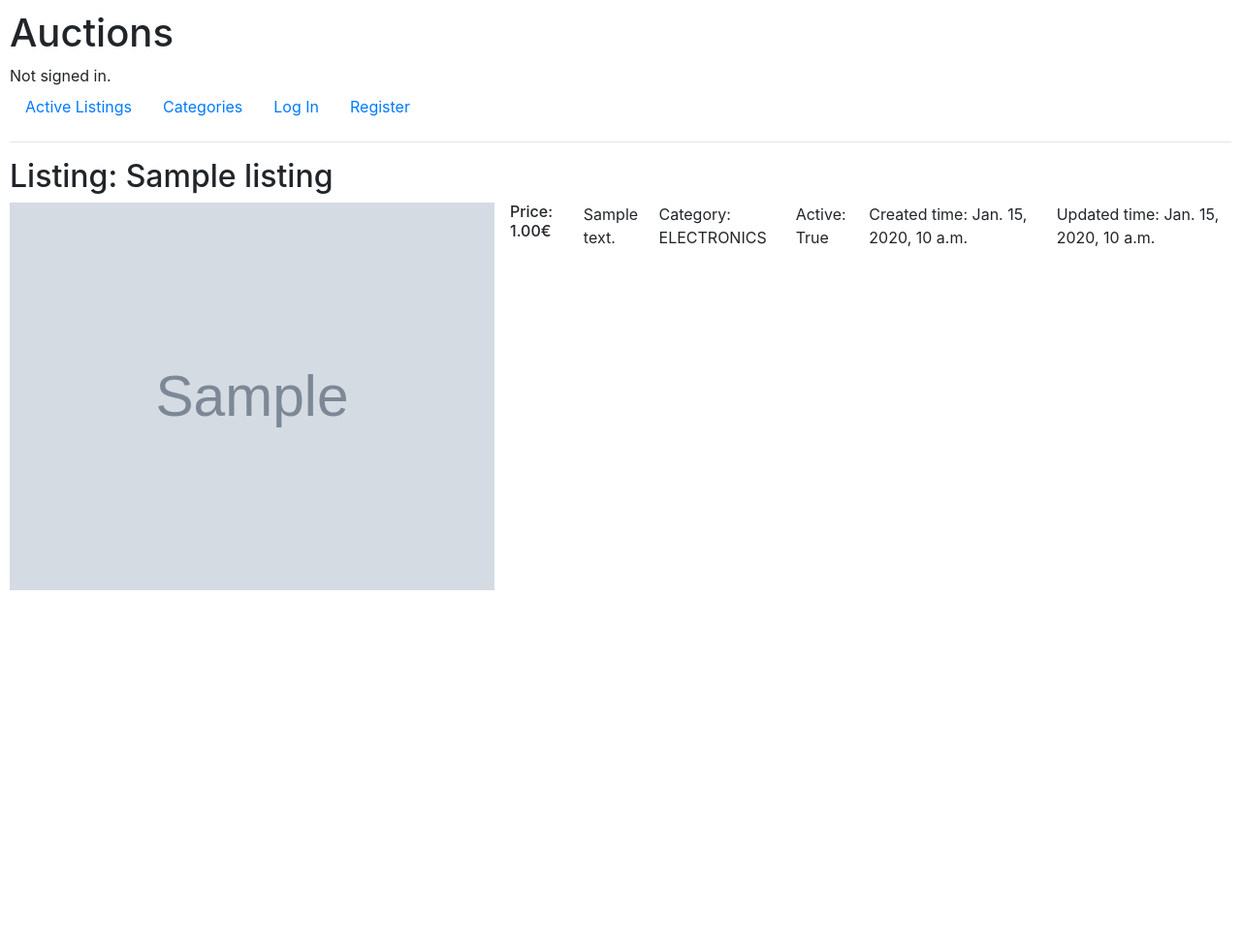
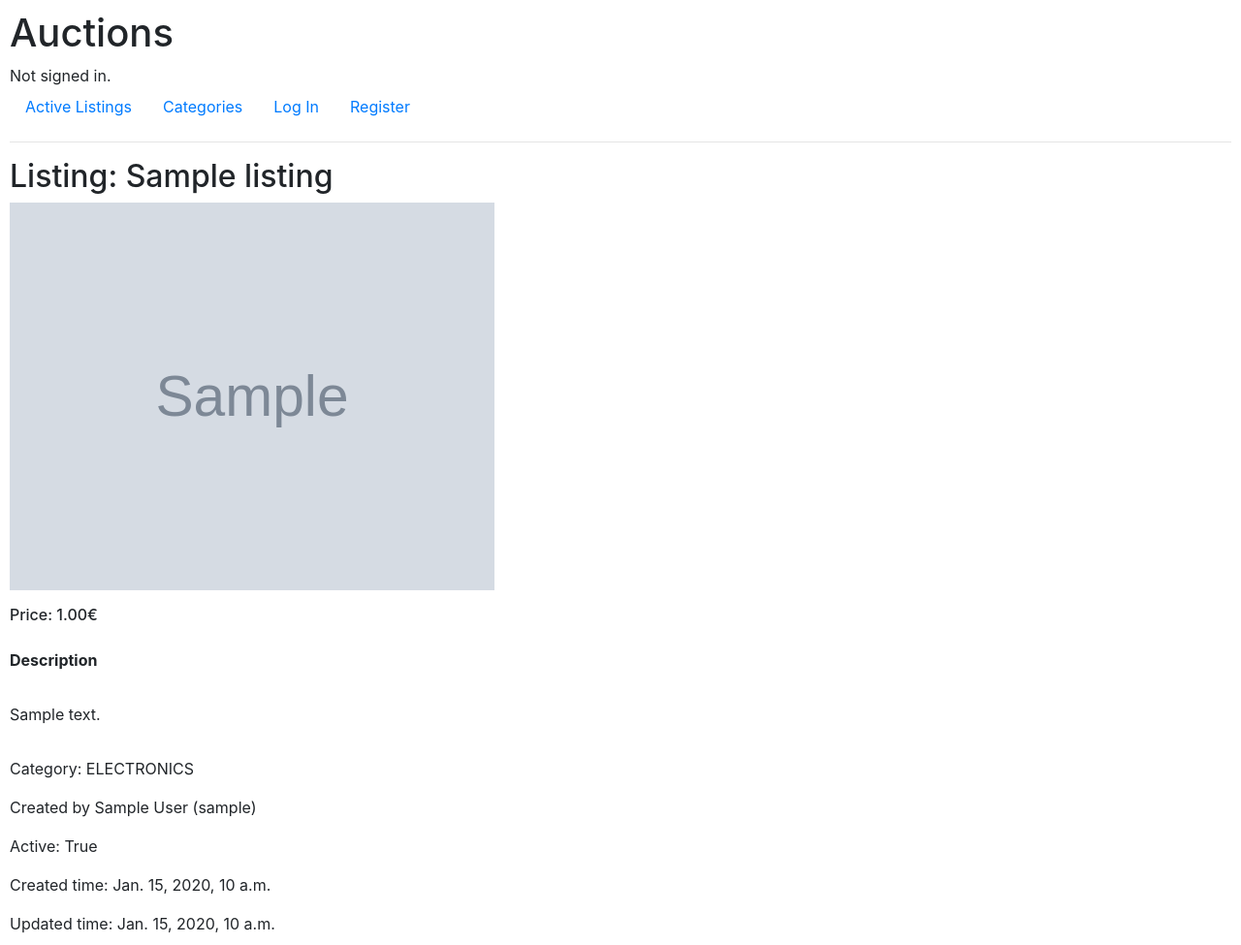
Before and after one commit to Ekaterina-Vititneva/CS50-s-Web, a Django app: a page that uses project_2/commerce/auctions/templates/auctions/listing.html in a window 1280 px wide. Shown: the whole page at 97% size. Before the commit the page ends 609 px from the top, so only its background shows below. Run offline with Django 5.2, Linux system fonts and the light colour scheme; tables that the repository leaves empty hold one stand-in row (values such as "Sample post"); grey boxes marked "Sample" are stand-in pictures; some libraries are stand-ins or nearby versions.

Commit message:
Updated listing layout

```diff
--- a/project_2/commerce/auctions/static/auctions/styles.css
+++ b/project_2/commerce/auctions/static/auctions/styles.css
@@ -56,7 +56,7 @@ body {
 
 .listing {
     display: flex;
-    flex-direction: row;
+    flex-direction: column;
     gap: 16px;
 }
 
@@ -78,3 +78,7 @@ body {
     padding-bottom: 1px;
     word-wrap: break-word;
 }
+
+.listing-description-heading {
+    font-weight: bold;
+}
--- a/project_2/commerce/auctions/templates/auctions/listing.html
+++ b/project_2/commerce/auctions/templates/auctions/listing.html
@@ -14,8 +14,10 @@
         <img src= "{{ listing.imageURL }}" alt="listingImage" height="400px" class="listing-image-single">
     {% endif %}
     <h6 class="listing-bid">Price: {{ listing.bid }}€</h6>
+    <p class="listing-description-heading">Description</p>
     <p class="listing-description">{{ listing.description }}</p>
     <div>Category: {{ listing.category }}</div>
+    <div>Created by {{ listing.user }}</div>
     <div>Active: {{ listing.active }}</div>
     <div>Created time: {{ listing.created_at }}</div>
     <div>Updated time: {{ listing.updated_at }}</div>
```
